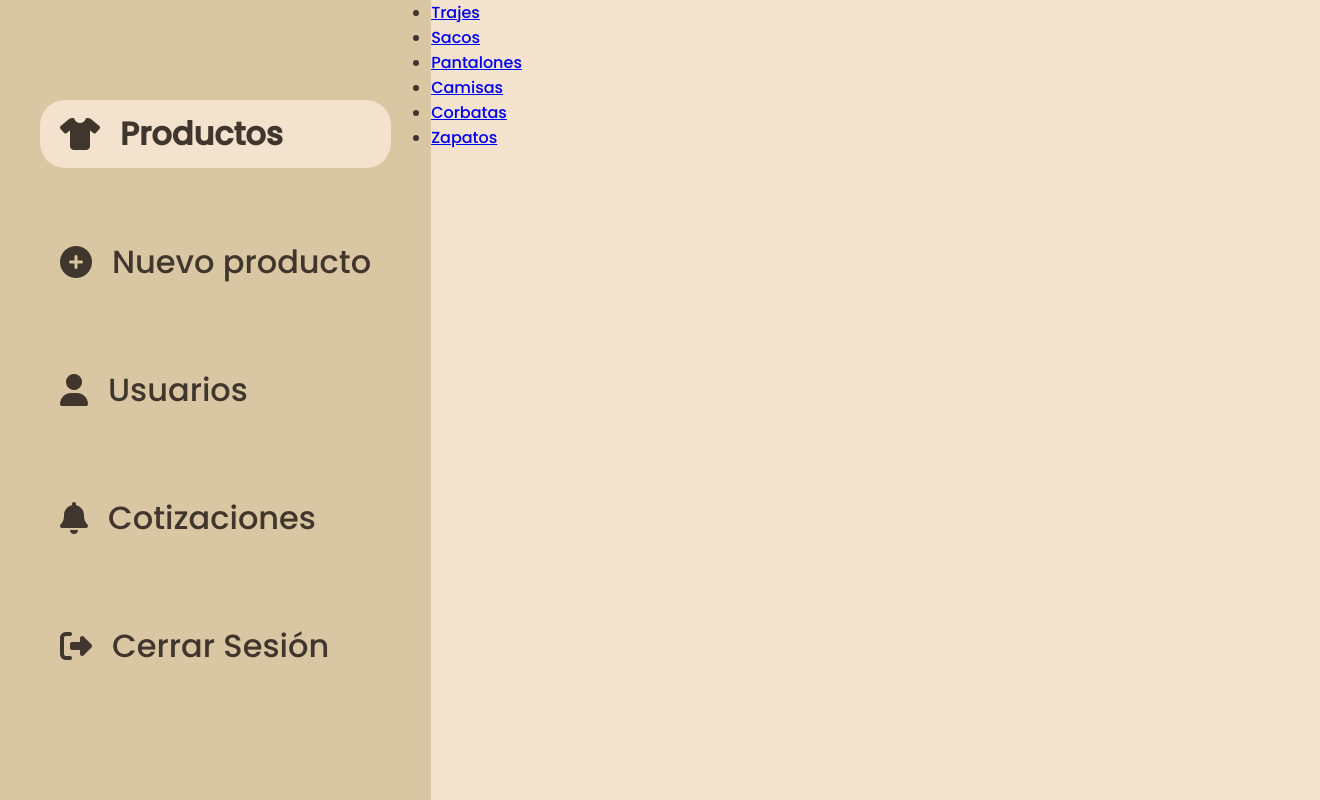
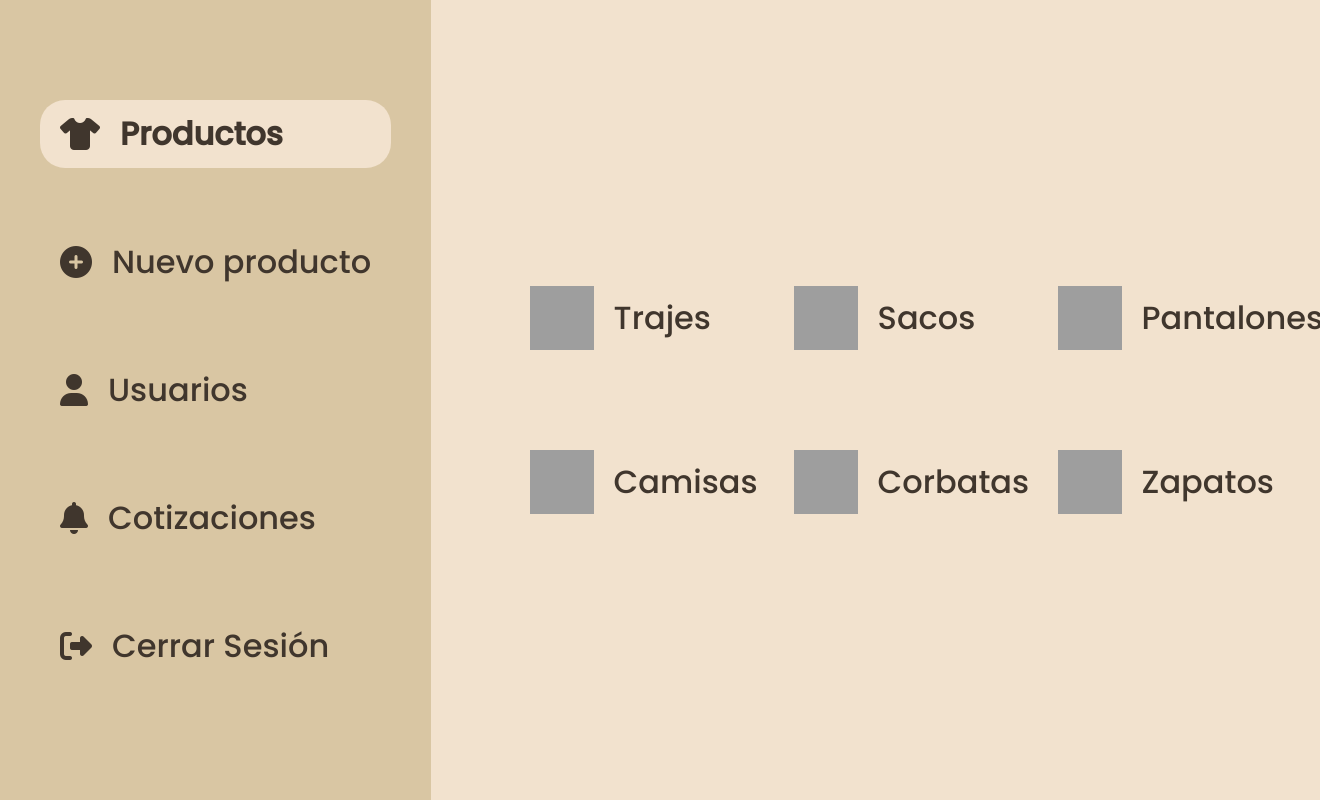
Before and after one commit to JorgeSarricolea/Messieurs-Suits-Rental, a PHP site: page /admin/products.php in a window 1320 px wide. Run offline with PHP 8.4, Linux system fonts and the light colour scheme; the visitor is signed in with stand-in values (Sample User, id 1); some libraries are stand-ins or nearby versions; some web fonts are replaced; grey boxes are pictures that could not be loaded.

Commit message:
build: product options menu in admin

```diff
--- a/admin/products.php
+++ b/admin/products.php
@@ -4,9 +4,6 @@ include './isAdmin.php';
 
 // Side menu
 include '../includes/side_menu.php';
-
-// Product options
-include '../includes/product_options.php';
 ?>
 
 <!DOCTYPE html>
@@ -17,5 +14,9 @@ include '../includes/product_options.php';
   <title>Productos</title>
 </head>
 <body>
+  <?php
+  // Product options
+  include '../includes/product_options.php';
+  ?>
 </body>
 </html>
--- a/includes/product_options.php
+++ b/includes/product_options.php
@@ -1,10 +1,45 @@
-<nav>
-    <ul>
-      <li><a href="./suits.php">Trajes</a></li>
-      <li><a href="./suit_jackets.php">Sacos</a></li>
-      <li><a href="./suit_pants.php">Pantalones</a></li>
-      <li><a href="./shirts.php">Camisas</a></li>
-      <li><a href="./ties.php">Corbatas</a></li>
-      <li><a href="./shoes.php">Zapatos</a></li>
+<!-- Main CSS File -->
+<link rel="stylesheet" href="../styles/product_options.css">
+<link rel="stylesheet" href="../styles/main.css">
+
+<!-- To get the current page path -->
+<?php
+$current_page = basename($_SERVER['PHP_SELF']);
+
+$is_table_visible = false;
+
+// Suppose the user is on the suits page and want to display the table
+if ($current_page === 'suits.php') {
+    $is_table_visible = true;
+}
+?>
+
+<nav id="product-options" class="<?php echo $is_table_visible ? 'with-table' : ''; ?>">
+    <ul class="<?php echo $is_table_visible ? 'with-table' : ''; ?>">
+        <?php
+        // Define links and their associated icons
+        $links = [
+            'suits.php' => ['Trajes', 'https://img.icons8.com/external-wanicon-solid-wanicon/64/external-suit-autumn-clothes-accesories-wanicon-solid-wanicon.png" alt="external-suit-autumn-clothes-accesories-wanicon-solid-wanicon'],
+            'suit_jackets.php' => ['Sacos', 'https://img.icons8.com/external-wanicon-solid-wanicon/64/external-suit-autumn-clothes-accesories-wanicon-solid-wanicon.png" alt="external-suit-autumn-clothes-accesories-wanicon-solid-wanicon'],
+            'suit_pants.php' => ['Pantalones', 'https://img.icons8.com/glyph-neue/64/trousers.png'],
+            'shirts.php' => ['Camisas', 'https://img.icons8.com/external-kiranshastry-solid-kiranshastry/64/external-ironed-cleaning-kiranshastry-solid-kiranshastry.png" alt="external-ironed-cleaning-kiranshastry-solid-kiranshastry'],
+            'ties.php' => ['Corbatas', 'https://img.icons8.com/external-kiranshastry-solid-kiranshastry/64/external-tie-man-accessories-kiranshastry-solid-kiranshastry.png" alt="external-tie-man-accessories-kiranshastry-solid-kiranshastry'],
+            'shoes.php' => ['Zapatos', 'https://img.icons8.com/external-those-icons-fill-those-icons/96/external-shoe-wedding-those-icons-fill-those-icons-1.png" alt="external-shoe-wedding-those-icons-fill-those-icons-1']
+        ];
+
+        // Generate list items for each link
+        foreach ($links as $link => $data) {
+            $pageName = $data[0];
+            $icon = $data[1];
+            $isActive = ($current_page === $link);
+            $class = $isActive ? 'current' : '';
+            ?>
+            <li class="<?php echo $class . ($is_table_visible ? ' with-table' : '');?>" >
+                <img class="<?php echo $is_table_visible ? 'with-table' : ''; ?>" width="64" height="64" src="<?php echo $icon; ?>" alt="<?php echo $icon; ?>"/>
+                <a href="./<?php echo $link; ?>"><?php echo $pageName; ?></a>
+            </li>
+            <?php
+        }
+        ?>
     </ul>
 </nav>
--- /dev/null
+++ b/styles/product_options.css
@@ -0,0 +1,82 @@
+#product-options {
+  margin-left: 40px;
+  margin: 0 auto;
+  width: 60%;
+  height: fit-content;
+  display: flex;
+  align-items: center;
+  justify-content: center;
+  min-height: 100vh;
+}
+
+#product-options img {
+  fill: var(--brown);
+}
+
+#product-options li {
+  width: calc(33.33% - 20px);
+  margin: 10px;
+  padding: 40px;
+  font-size: 32px;
+  border-radius: 25px;
+  gap: 20px;
+  transition: 0.3s ease-in-out;
+  display: flex;
+  align-items: center;
+}
+
+#product-options li:hover {
+  font-weight: bold;
+  background-color: var(--beige);
+}
+
+#product-options ul {
+  list-style: none;
+  display: flex;
+  align-items: center;
+  justify-content: center;
+  flex-wrap: wrap;
+}
+
+#product-options a {
+  text-decoration: none;
+  color: var(--brown);
+  display: flex;
+  align-items: center;
+}
+
+#product-options i {
+  font-size: 32px;
+}
+
+#product-options li.current {
+  font-weight: bold;
+  background-color: var(--lightBeige);
+}
+
+#product-options.current {
+  min-height: none;
+}
+
+/* When a table is visible */
+
+#product-options.with-table {
+  min-height: 0;
+  width: 80%;
+  font-size: larger;
+}
+
+#product-options ul.with-table {
+  flex-wrap: nowrap;
+}
+
+#product-options li.with-table {
+  font-size: larger;
+  padding: 10px 20px;
+  cursor: pointer;
+}
+
+#product-options img.with-table {
+  width: 40px;
+  height: 40px;
+}
```
Also changed, not shown: admin/suits.php (+7 -3 lines).
